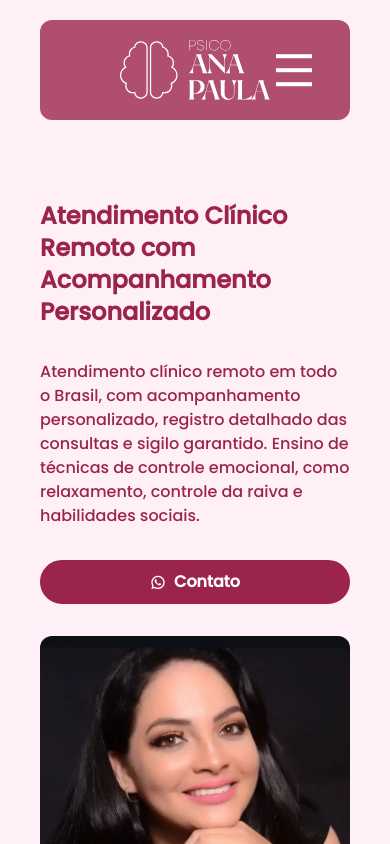
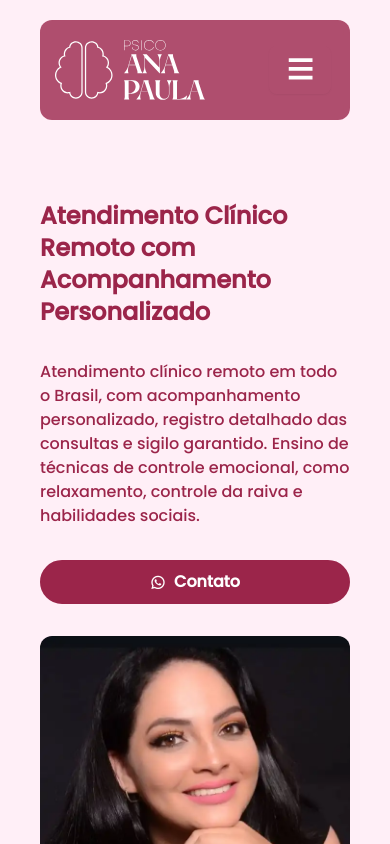
Before and after one commit to GSGustavo/psicoanapaula, a Vue app: page / in a window 390 px wide. Shown: the top 844 px of the page. Built offline with nearby package versions, Linux system fonts and the light colour scheme.

Commit message:
Correções Finais

```diff
--- a/src/components/Header.vue
+++ b/src/components/Header.vue
@@ -26,26 +26,17 @@ export default {
 </script>
 
 <template>
-	<header class="flex items-center justify-center  py-5 px-10   text-white top-0 fixed w-full">
-		<div class="container flex justify-between items-center w-full bg-rose px-20 py-5 rounded-xl "
-			style="backdrop-filter: blur(8px); background-color: hsla(341, 61%, 38%, .8);">
-			<div>
-				<a href="/">
-					<Logo fill="white" class="w-[150px]" />
-				</a>
-			</div>
-			<div>
-				<div class="drawer lg:hidden">
+
+	<!-- <div class="drawer lg:hidden">
 		<input id="my-drawer" type="checkbox" class="drawer-toggle" />
 		<div class="drawer-content">
-						<!-- Page content here -->
-						<label for="my-drawer" class="drawer-button"><i
-								class="cursor-pointer ri-menu-line text-5xl" /></label>
+
+			<label for="my-drawer" class="drawer-button"><i class="cursor-pointer ri-menu-line text-3xl" /></label>
 		</div>
 		<div class="drawer-side">
 			<label for="my-drawer" aria-label="close sidebar" class="drawer-overlay"></label>
 			<ul class="menu min-h-full w-80 p-4 gap-2 bg-rose text-primary">
-							<!-- Sidebar content here -->
+
 				<li>
 					<a href="/">
 						<Logo fill="white" class="w-[150px]" />
@@ -69,7 +60,38 @@ export default {
 				</li>
 			</ul>
 		</div>
+	</div> -->
+
+	<header class="flex items-center justify-center  py-5 px-10   text-white top-0 fixed w-full">
+		<div class="container flex justify-between items-center w-full bg-rose lg:px-20 py-5 rounded-xl "
+			style="backdrop-filter: blur(8px); background-color: hsla(341, 61%, 38%, .8);">
+			<div>
+				<a href="/">
+					<Logo fill="white" class="w-[150px]" />
+				</a>
 			</div>
+			<div>
+
+				<details class="dropdown dropdown-end lg:hidden">
+					<summary class="btn m-1 bg-transparent border-0"><i
+							class="cursor-pointer ri-menu-line text-3xl text-white" /></summary>
+					<ul class="menu dropdown-content bg-primary text-rose rounded-box z-[1] w-52 p-2 shadow">
+						<li class="border-b-2 border-b-rose m-5">
+							<a v-on:click="preventabout" href="#about">Sobre Mim</a>
+						</li>
+						<li class="border-b-2 border-b-rose m-5">
+							<a v-on:click="prevent" href="#about">Atendimento</a>
+						</li>
+						<li class="m-5">
+							<a class="m-auto" target="_blank" href="https://www.instagram.com/psi.anapaulasilva/">
+								<i class="ri-instagram-line text-3xl text-center"></i>
+							</a>
+						</li>
+					</ul>
+				</details>
+
+
+
 				<div class="sm:hidden lg:flex">
 					<ul class="flex items-center gap-8">
 						<!-- <RouterLink to="/about">
--- a/src/pages/Index.vue
+++ b/src/pages/Index.vue
@@ -96,7 +96,7 @@ export default {
 					Onde eu Atendo Presencialmente?
 				</p>
 			</div>
-			<div class="flex sm:flex-col justify-between items-center mx-auto gap-40">
+			<div class="flex sm:flex-col lg:flex-row justify-between items-center mx-auto gap-40">
 				<div class="flex flex-col gap-5 max-w-[400px]">
 					<img class="" width="100%" src="../assets/img/revitaliza-unimed.png" alt="">
 					<div class="flex  text-rose">
```
Lines whose indentation alone changed are shown as unchanged.
